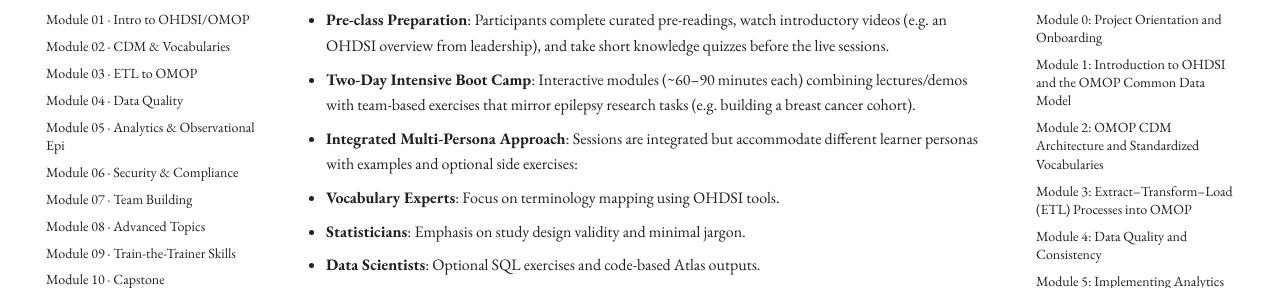
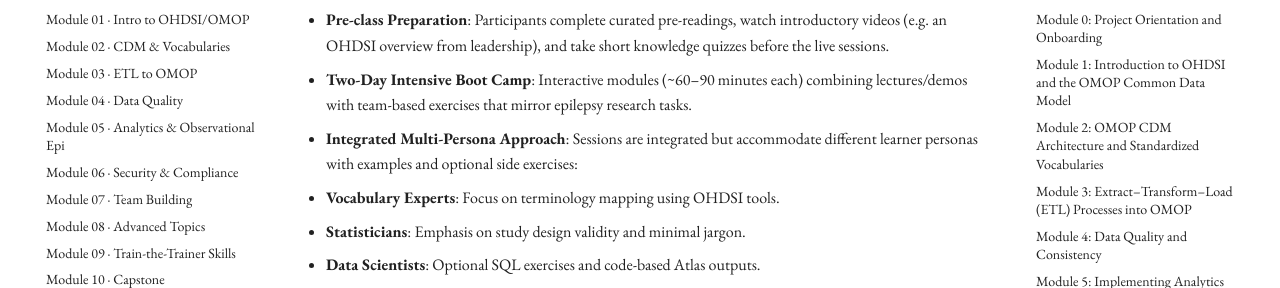
Before and after one commit to BoyceLab/OHDSITrainTheTrainer-EPILEPSY, an MkDocs documentation site: the page built from docs/curriculum-overview.md, in a window 1280 px wide and 1400 px high, scrolled down 333 px. Shown: the part 191-479 px from the top of the window. Built offline with MkDocs 1.6.1 and Material for MkDocs 9.7.7, drawn with Linux system fonts in a browser that asks for light colours; some of the changed text lies outside the part shown.

Commit message:
Update curriculum-overview.md

```diff
--- a/docs/curriculum-overview.md
+++ b/docs/curriculum-overview.md
@@ -6,7 +6,7 @@
 Key format features include:
 
 - **Pre-class Preparation**: Participants complete curated pre-readings, watch introductory videos (e.g. an OHDSI overview from leadership), and take short knowledge quizzes before the live sessions.
-- **Two-Day Intensive Boot Camp**: Interactive modules (~60–90 minutes each) combining lectures/demos with team-based exercises that mirror epilepsy research tasks (e.g. building a breast cancer cohort).
+- **Two-Day Intensive Boot Camp**: Interactive modules (~60–90 minutes each) combining lectures/demos with team-based exercises that mirror epilepsy research tasks.
 - **Integrated Multi-Persona Approach**: Sessions are integrated but accommodate different learner personas with examples and optional side exercises:
   - **Vocabulary Experts**: Focus on terminology mapping using OHDSI tools.
   - **Statisticians**: Emphasis on study design validity and minimal jargon.
@@ -44,7 +44,7 @@
   - CDM tables and relationships
   - Standard vocabularies (SNOMED, LOINC, RxNorm)
   - Use cases and vocabulary search demonstrations
-  - Hands-on vocabulary exercise (HER2+ breast cancer cohort)
+  - Hands-on vocabulary exercise
 - **Persona considerations**: Tailored engagement for technical vs. clinical learners.
 
 ### Module 3: Extract–Transform–Load (ETL) Processes into OMOP
@@ -95,7 +95,7 @@
 ### Module 8: Advanced Topics and Emerging Trends
 - **Topics**:
   - Advanced querying and ML applications
-  - epilepsy module deep dive
+  - Epilepsy module deep dive
   - Interoperability with FHIR/i2b2
   - Unstructured data and NLP
   - Genomics, imaging, SDOH, wearables
```
Also changed, not shown: other parts of docs/curriculum-overview.md (+0 -1 lines).
